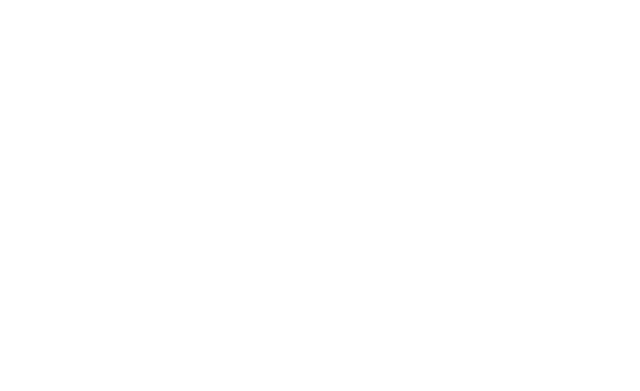
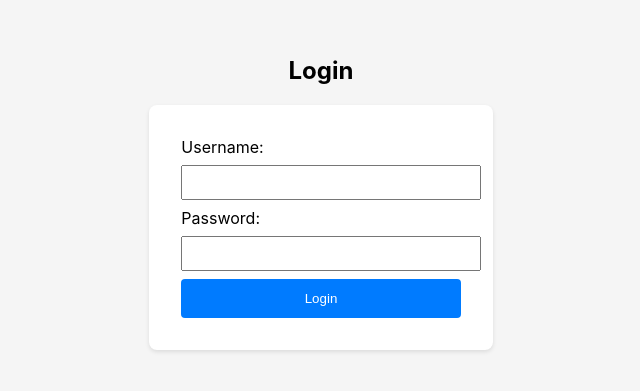
Before and after one commit to pavithra21635/Train_Map, a React (Create React App) app: page / in a window 1280 px wide. Before the commit this address had no page. Shown: the part 207-598 px from the top of the page, without its empty margins (319-959 px from the left). Built offline with nearby package versions, Linux system fonts and the light colour scheme.

Commit message:
Fixing navigating issue

```diff
--- a/src/App.js
+++ b/src/App.js
@@ -13,7 +13,7 @@
         {isAuthenticated ? (
           <Route path="/" element={<MapIndex />} />
         ) : (
-          <Route path="/login2" element={<Login />} />
+          <Route path="/" element={<Login />} />
         )}
       </Routes>
     </BrowserRouter>
```
